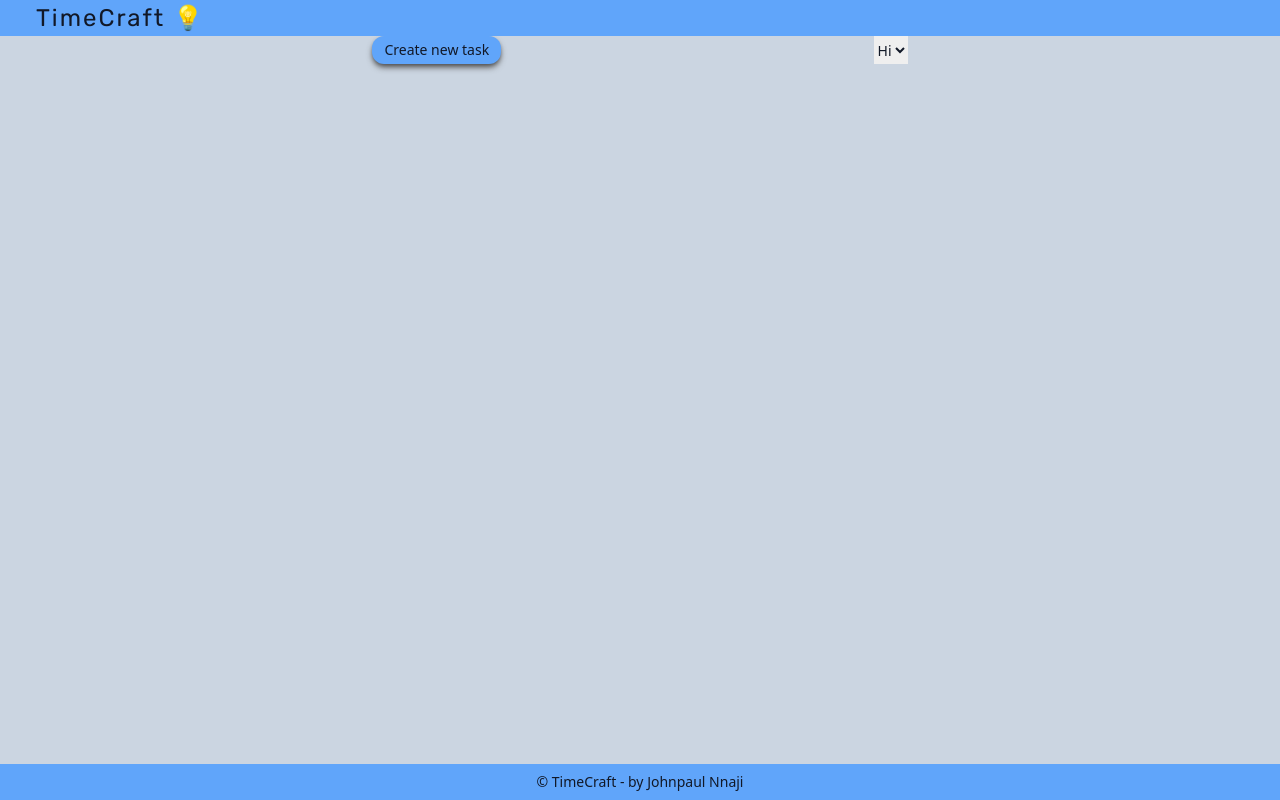
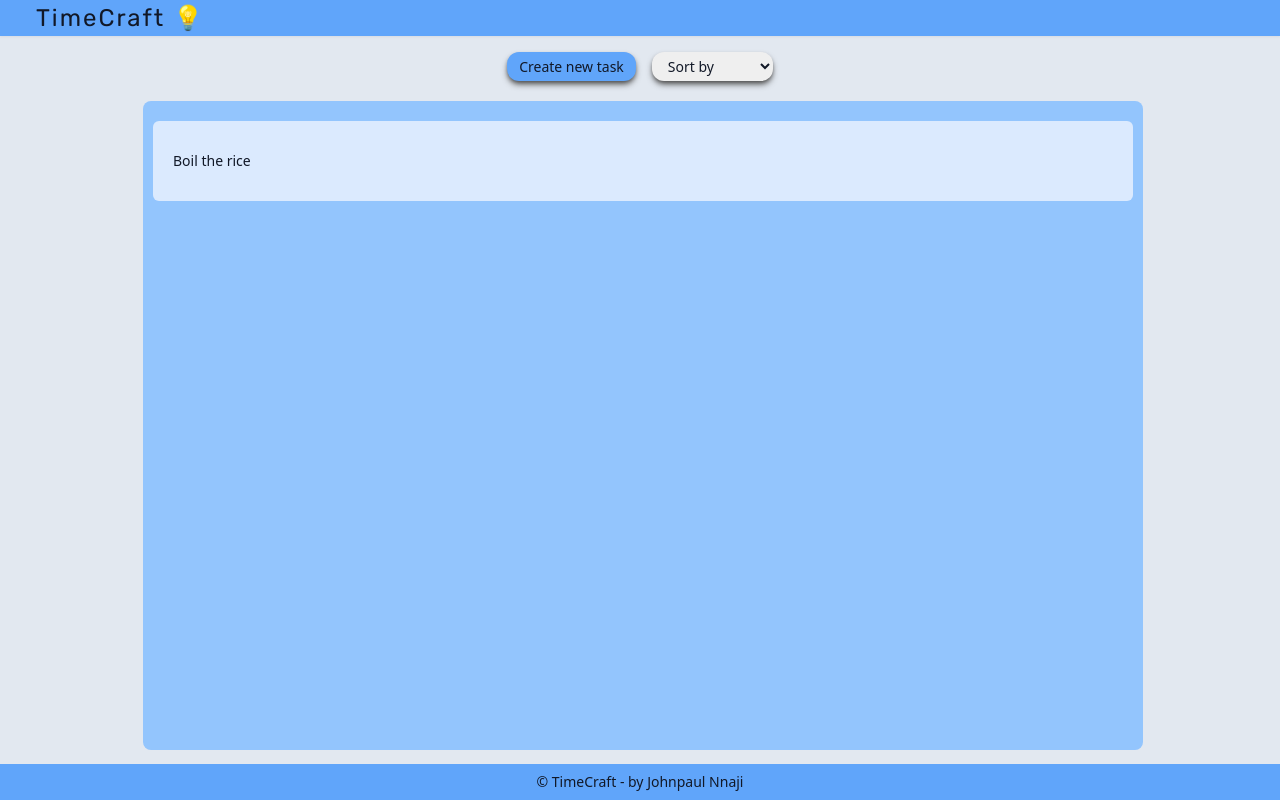
Before and after one commit to deXcripter/TimeCraft, a React (Vite) app in the folder frontend/: page / in a window 1280 px wide. Built offline with nearby package versions, Linux system fonts and the light colour scheme.

Commit message:
adding tasks component

```diff
--- a/frontend/src/components/Body.jsx
+++ b/frontend/src/components/Body.jsx
@@ -1,5 +1,19 @@
 import { Signup } from './Signup';
 import Login from './Login';
+import { useState } from 'react';
+
+const initialState = [
+  {
+    title: 'Cooking',
+    description: 'Boil the rice',
+    due: '20 January 2024',
+    priority: 'high',
+    tags: 'Food',
+    completed: false,
+  },
+];
+
+import styles from './Body.module.css';
 
 /* eslint-disable react/prop-types */
 export default function Body() {
@@ -8,9 +22,8 @@ export default function Body() {
       {/* <AuthBox>
         <Signup />
       </AuthBox> */}
-      <TaskBody>
-        <CreateTask />
-      </TaskBody>
+      <Controller />
+      <Tasks />
     </section>
   );
 }
@@ -23,19 +36,43 @@ function AuthBox({ children }) {
   );
 }
 
-function TaskBody({ children }) {
-  return <div className="h-full bg-slate-300">{children}</div>;
-}
-
-function CreateTask() {
+function Controller() {
   return (
-    <div className="flex justify-evenly">
+    <div className="flex justify-center p-4 space-x-4">
       <button className="bg-blue-400 px-3 py-1 rounded-xl shadow-md shadow-neutral-600 hover:drop-shadow-xl">
         Create new task
       </button>
-      <select>
-        <option>Hi</option>
+      <select className="px-3 py-1 rounded-xl shadow-md shadow-neutral-600 hover:drop-shadow-xl">
+        <option>Sort by</option>
+        <option>Priorty</option>
+        <option>Date added</option>
       </select>
     </div>
   );
 }
+
+function Tasks() {
+  // fetch the actual tasks here
+  const [tasks, setTasks] = useState(initialState);
+
+  return (
+    <div className={styles.tasks}>
+      <ul className="space-y-3 rounded-lg  bg-blue-300 overflow-scroll">
+        {tasks.map((task) => (
+          <ListTasks task={task} key={crypto.randomUUID()} />
+        ))}
+      </ul>
+    </div>
+  );
+}
+
+function ListTasks({ task }) {
+  return (
+    <li className="overflow-scroll rounded-md px-5 h-20 bg-blue-100 flex items-center">
+      <p>
+        {task.completed} {task.description}
+      </p>
+      <hr className="mt-2"></hr>
+    </li>
+  );
+}
--- /dev/null
+++ b/frontend/src/components/Body.module.css
@@ -0,0 +1,22 @@
+.tasks {
+  display: flex;
+  width: 100%;
+  /* background-color: red; */
+  justify-content: center;
+  height: 90%;
+}
+
+/*  my-5 mx-10 max-w-[700px] px-10 m-auto.tasks ul { */
+
+.tasks ul {
+  margin: 4px 2px 2px 8px;
+  padding: 20px 10px;
+  /* padding-top: 30px; */
+  width: 90%;
+  max-width: 1000px;
+  height: auto;
+}
+
+.tasks ul li {
+  overflow-x: scroll;
+}
--- a/frontend/src/components/Header.jsx
+++ b/frontend/src/components/Header.jsx
@@ -2,7 +2,7 @@ import styles from './Header.module.css';
 
 export default function Header() {
   return (
-    <div className="bg-blue-400 flex items-center">
+    <div className="bg-blue-400 flex items-center shadow-blue-600 drop-shadow-sm">
       <svg className="h-9 w-9"></svg>
       <span className={styles.logo}>TimeCraft 💡</span>
     </div>
```
